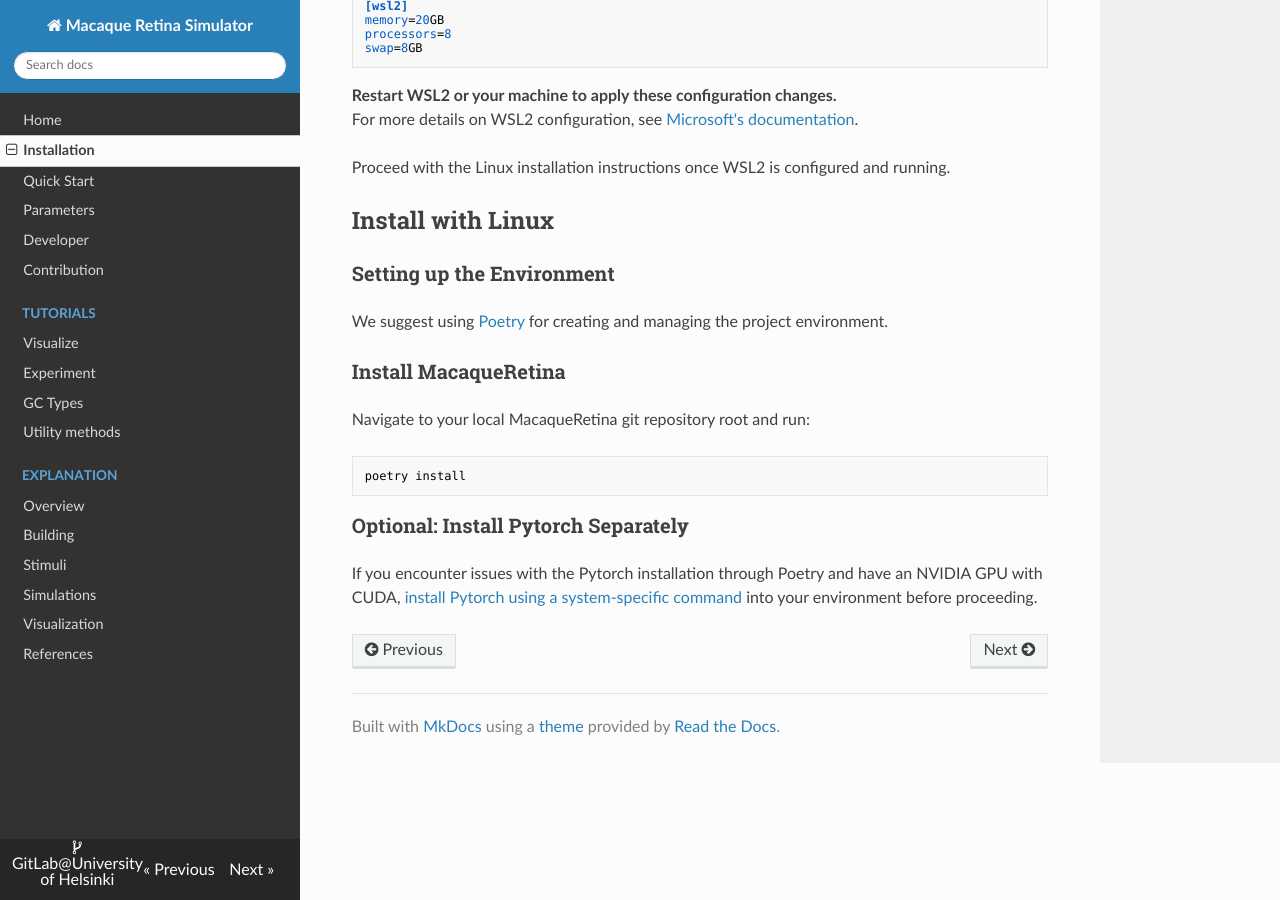
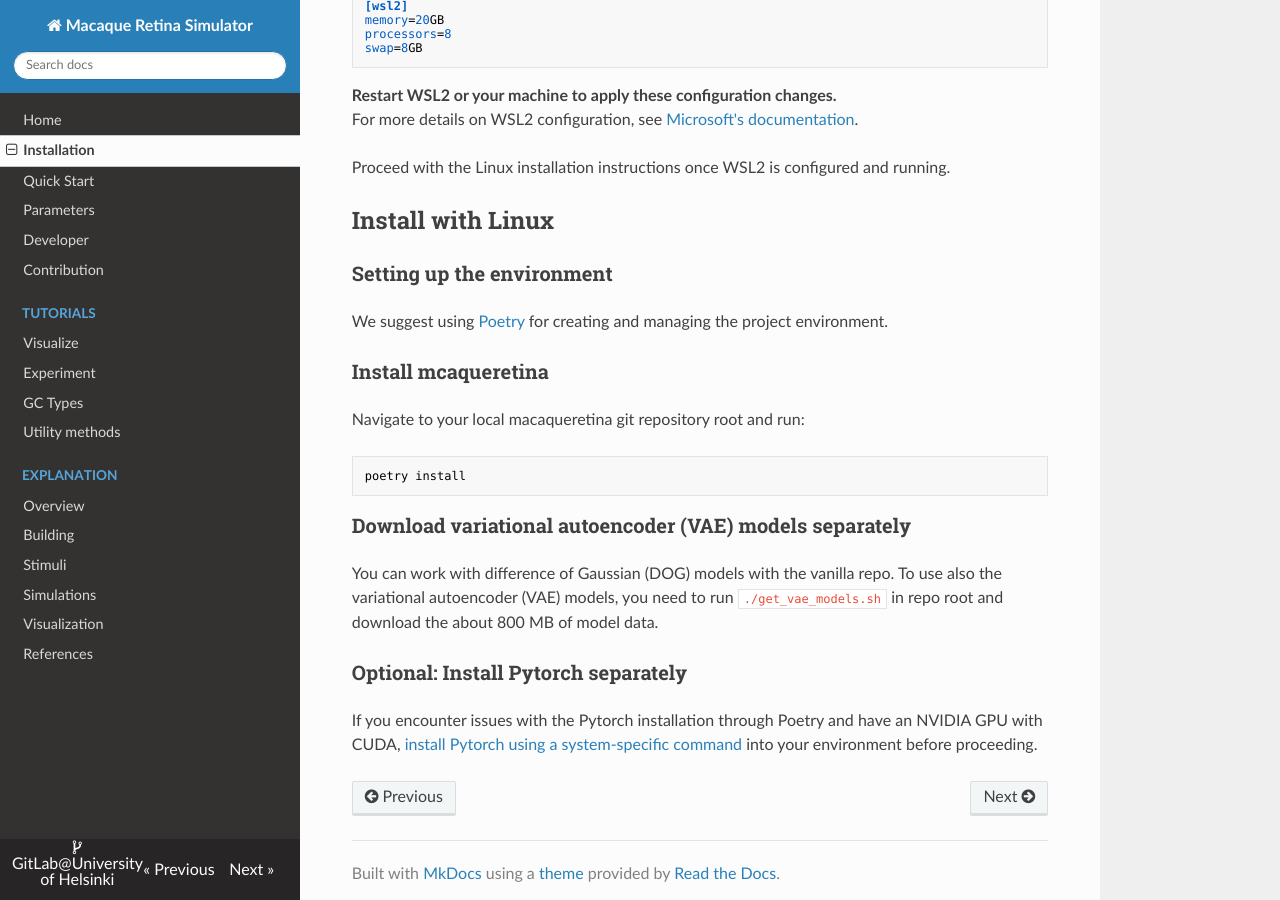
Before and after one commit to VisualNeuroscience-UH/macaqueretina, an MkDocs documentation site: the page built from docs/src/installation.md, in a window 1280 px wide and 900 px high, scrolled down 538 px. Built offline with MkDocs 1.6.1, drawn with Linux system fonts in a browser that asks for light colours; nearby versions of some CDN libraries.

Commit message:
doc update. Instructions to download VAE models

````diff
--- a/docs/src/installation.md
+++ b/docs/src/installation.md
@@ -25,18 +25,23 @@ Proceed with the Linux installation instructions once WSL2 is configured and run
 
 ## Install with Linux
 
-### Setting up the Environment
+### Setting up the environment
 We suggest using [Poetry](https://python-poetry.org/docs/main/) for creating and managing the project environment.
 
 
-### Install MacaqueRetina
+### Install mcaqueretina
 
-Navigate to your local MacaqueRetina git repository root and run:
+Navigate to your local macaqueretina git repository root and run:
 
 ```
 poetry install
 ```
 
-### Optional: Install Pytorch Separately
+### Download variational autoencoder (VAE) models separately
+You can work with difference of Gaussian (DOG) models with the vanilla repo.
+To use also the variational autoencoder (VAE) models, you need to run
+`./get_vae_models.sh` in repo root and download the about 800 MB of model data.
+
+### Optional: Install Pytorch separately
 
 If you encounter issues with the Pytorch installation through Poetry and have an NVIDIA GPU with CUDA, [install Pytorch using a system-specific command](https://pytorch.org/) into your environment before proceeding.
````
Also changed, not shown: docs/src/explanation_building.md (+2 -2 lines).
